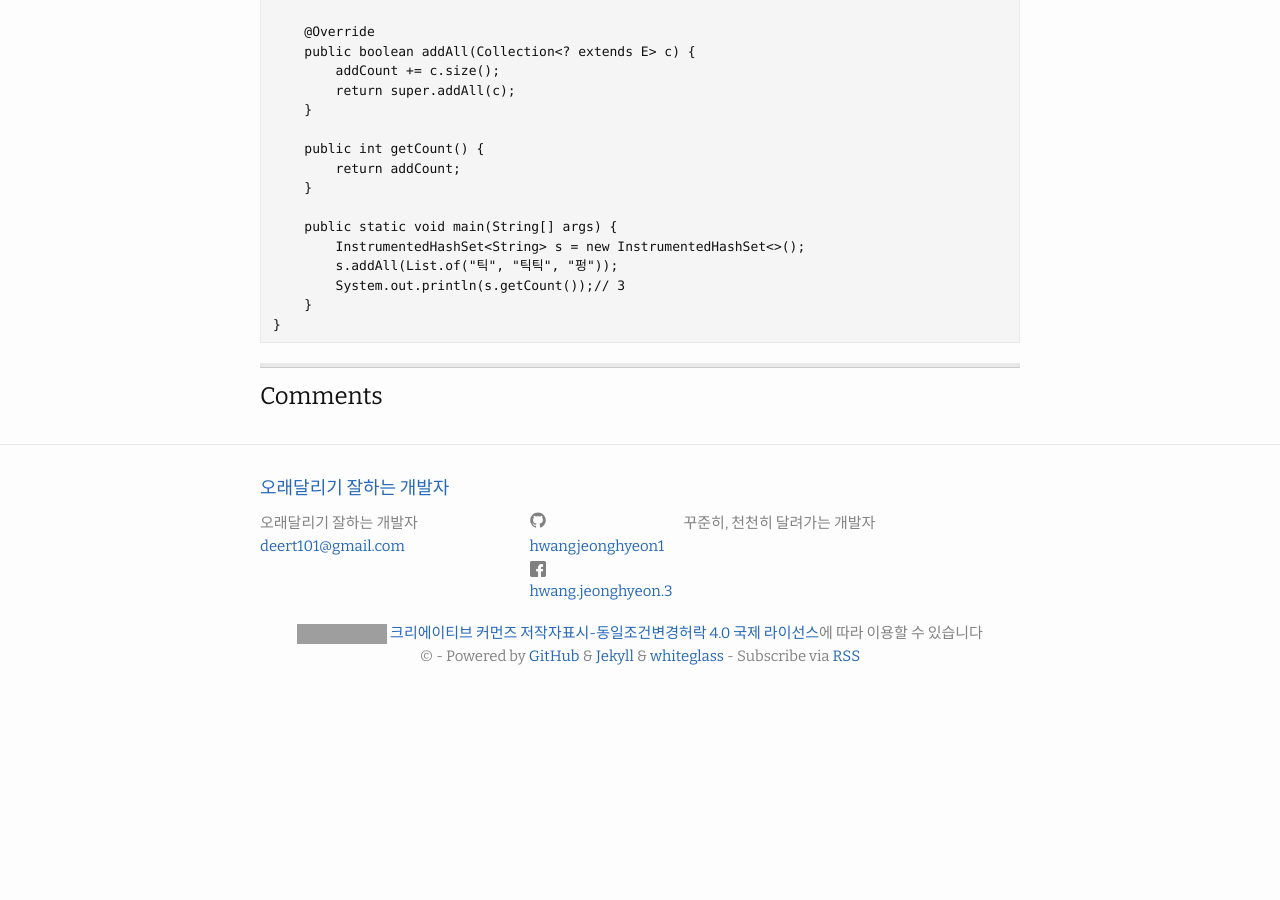
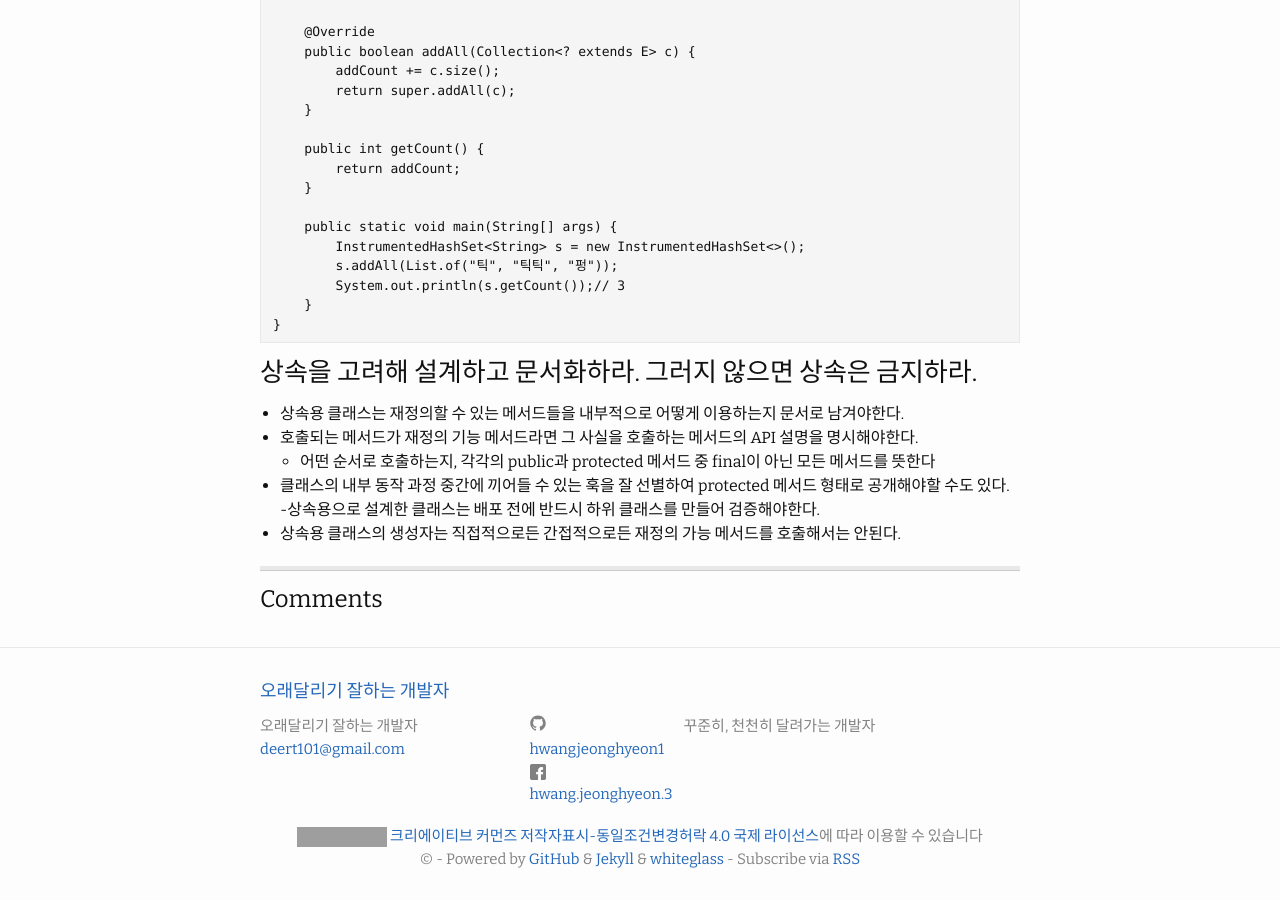
Before and after one commit to HWANGJEONGHYEON1/HWANGJEONGHYEON1.github.io, a Jekyll site: the page built from _posts/2022-01-20-effectivc_java3.md, in a window 1280 px wide and 900 px high, scrolled down 3238 px. Built offline with Jekyll 4.4.1, drawn with Linux system fonts in a browser that asks for light colours; comment, search, counter and statistics services are not loaded; before the commit the page ends 3935 px from its top, so only the background shows below that; grey boxes are pictures that could not be loaded.

Commit message:
[docs] effective-java 3

````diff
--- a/_posts/2022-01-20-effectivc_java3.md
+++ b/_posts/2022-01-20-effectivc_java3.md
@@ -169,3 +169,11 @@ public class InstrumentedHashSet<E> extends ForwardingSet<E> {
     }
 }
 ```
+
+### 상속을 고려해 설계하고 문서화하라. 그러지 않으면 상속은 금지하라.
+- 상속용 클래스는 재정의할 수 있는 메서드들을 내부적으로 어떻게 이용하는지 문서로 남겨야한다.
+- 호출되는 메서드가 재정의 기능 메서드라면 그 사실을 호출하는 메서드의 API 설명을 명시해야한다.
+    - 어떤 순서로 호출하는지, 각각의 public과 protected 메서드 중 final이 아닌 모든 메서드를 뜻한다
+- 클래스의 내부 동작 과정 중간에 끼어들 수 있는 훅을 잘 선별하여 protected 메서드 형태로 공개해야할 수도 있다.
+-상속용으로 설계한 클래스는 배포 전에 반드시 하위 클래스를 만들어 검증해야한다.
+- 상속용 클래스의 생성자는 직접적으로든 간접적으로든 재정의 가능 메서드를 호출해서는 안된다.
````
